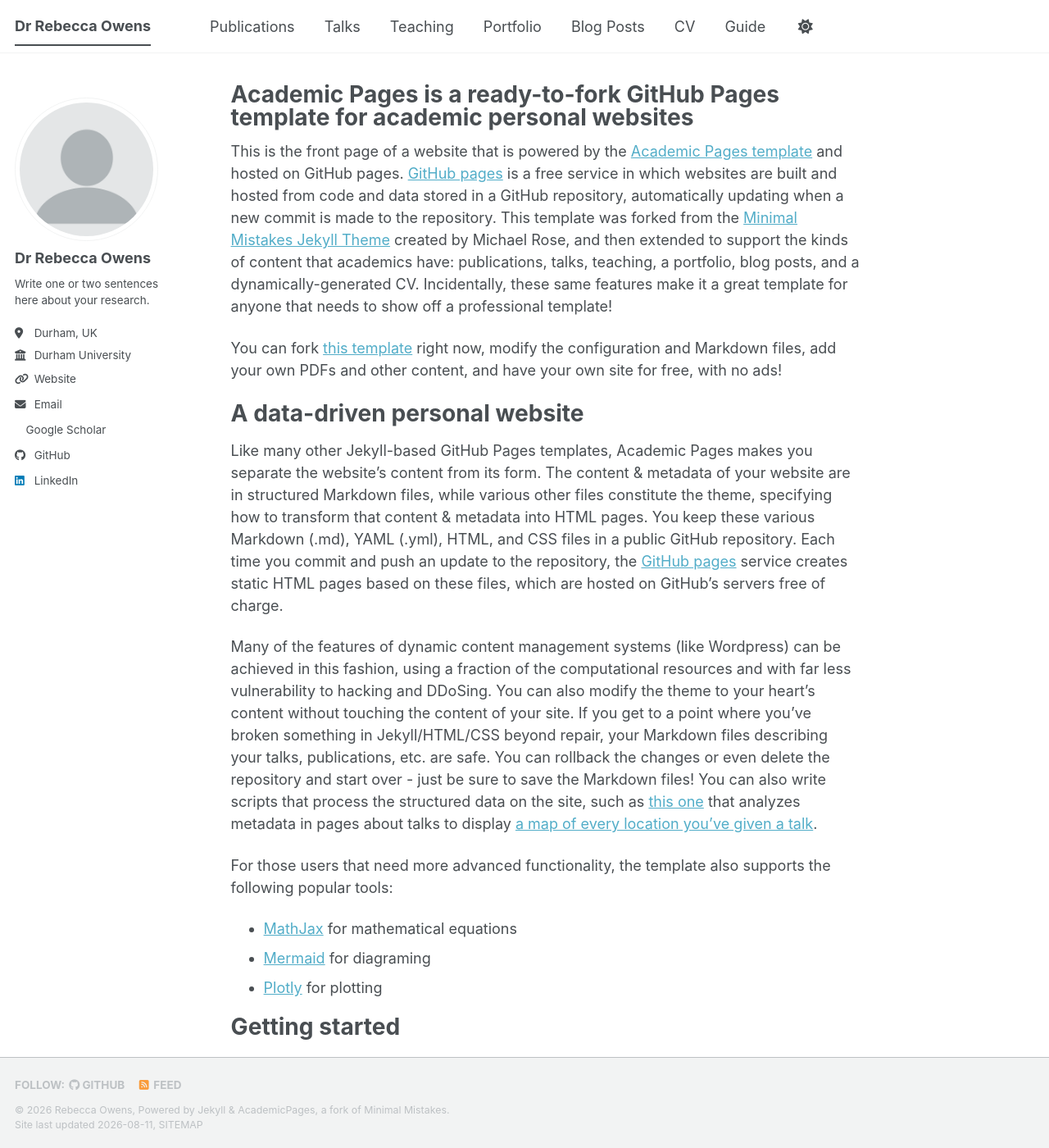
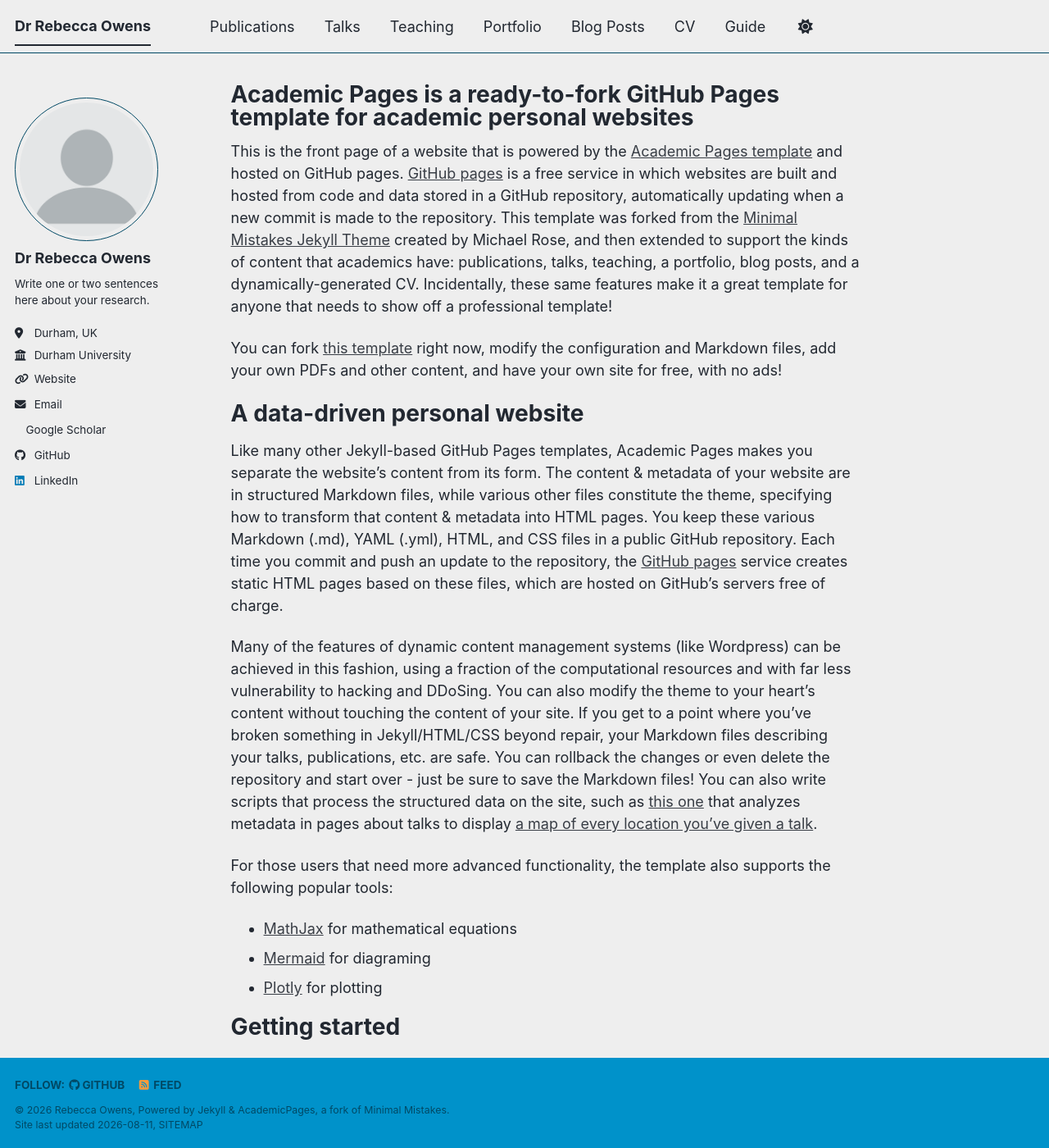
Before and after one commit to Rebecca-Owens/Rebecca-Owens.github.io, a Jekyll site: the page built from _pages/about.md, in a window 1280 px wide and 1400 px high. Shown: the whole window at 82% size. Built offline with Jekyll 4.4.1, drawn with Linux system fonts in a browser that asks for light colours; a style sheet for code colours, icons or effects is not loaded.

Commit message:
Update site theme to 'air'
Changed the site theme from 'default' to 'air'.

```diff
--- a/_config.yml
+++ b/_config.yml
@@ -8,7 +8,7 @@
 
 # Basic Site Settings
 locale                   : "en-GB"
-site_theme               : "default" # The available themes options are "default", "air", "sunrise", "mint", "dirt" and "contrast"
+site_theme               : "air"
 title                    : "Dr Rebecca Owens"
 title_separator          : "-"
 name                     : &name "Rebecca Owens"
```
